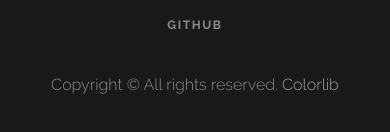
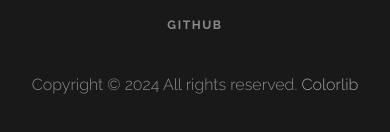
Before and after one commit to odhiambokevin/portfolio, a React (Create React App) app in the folder frontend/: page /portfolio/crabstack in a window 390 px wide. Shown: the part 1865-1997 px from the top of the page. Built offline with nearby package versions, Linux system fonts and the light colour scheme.

Commit message:
chore: edit auto date copyright

```diff
--- a/frontend/public/assets/css/style.css
+++ b/frontend/public/assets/css/style.css
@@ -79,12 +79,11 @@
   right: 0;
   bottom: 0px;
   z-index: -1;
-  height: 110px;
+  height: auto;
 }
 
 @media (max-width: 991.98px) {
   .unslate_co--footer {
-    height: auto !important;
     position: relative !important;
   }
 }
@@ -1767,7 +1766,6 @@
   padding: 0;
   margin: 0;
   margin-bottom: 30px;
-  cursor: pointer;
 }
 
 .unslate_co--footer .footer-site-social li {
--- a/frontend/src/components/Footer.js
+++ b/frontend/src/components/Footer.js
@@ -12,10 +12,7 @@
               </ul>
 
               <p className="site-copyright">
-                Copyright &copy;
-                <script>
-                  document.write(new Date().getFullYear());
-                </script> All rights reserved. <a href="http://colorlib.com" target="_blank" style={{cursor: "pointer"}}>Colorlib</a>
+                Copyright &copy; {(new Date().getFullYear())} All rights reserved. <a href="http://colorlib.com" target="_blank">Colorlib</a>
 
               </p>
             </div>
```
